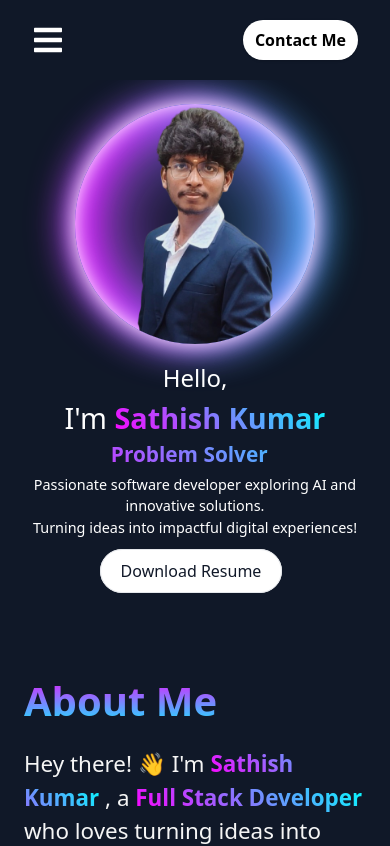
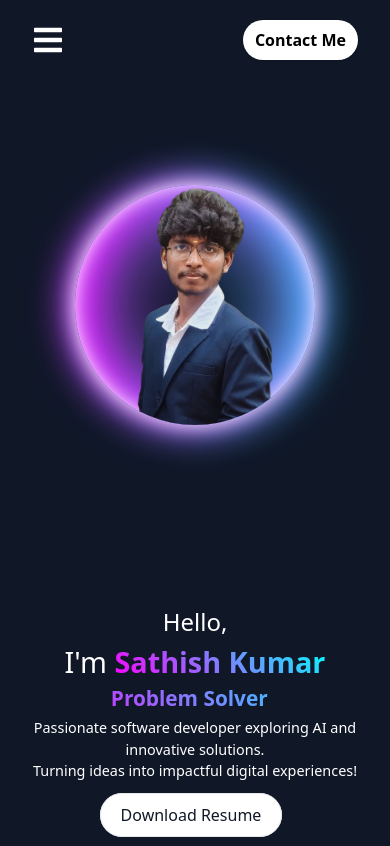
Before and after one commit to SathishKumar-2004/My-Portfolio, a React (Vite) app: page / in a window 390 px wide. Shown: the top 846 px of the page. Built offline with nearby package versions, Linux system fonts and the light colour scheme.

Commit message:
Increased intro height

```diff
--- a/src/Components/Intro/Intro.css
+++ b/src/Components/Intro/Intro.css
@@ -87,7 +87,7 @@
     /* height: calc(100vh - 5vh); */
     flex-direction: column;
     text-align: center;
-    height: auto;
+    height: 100vh;
 
   }
 
```
